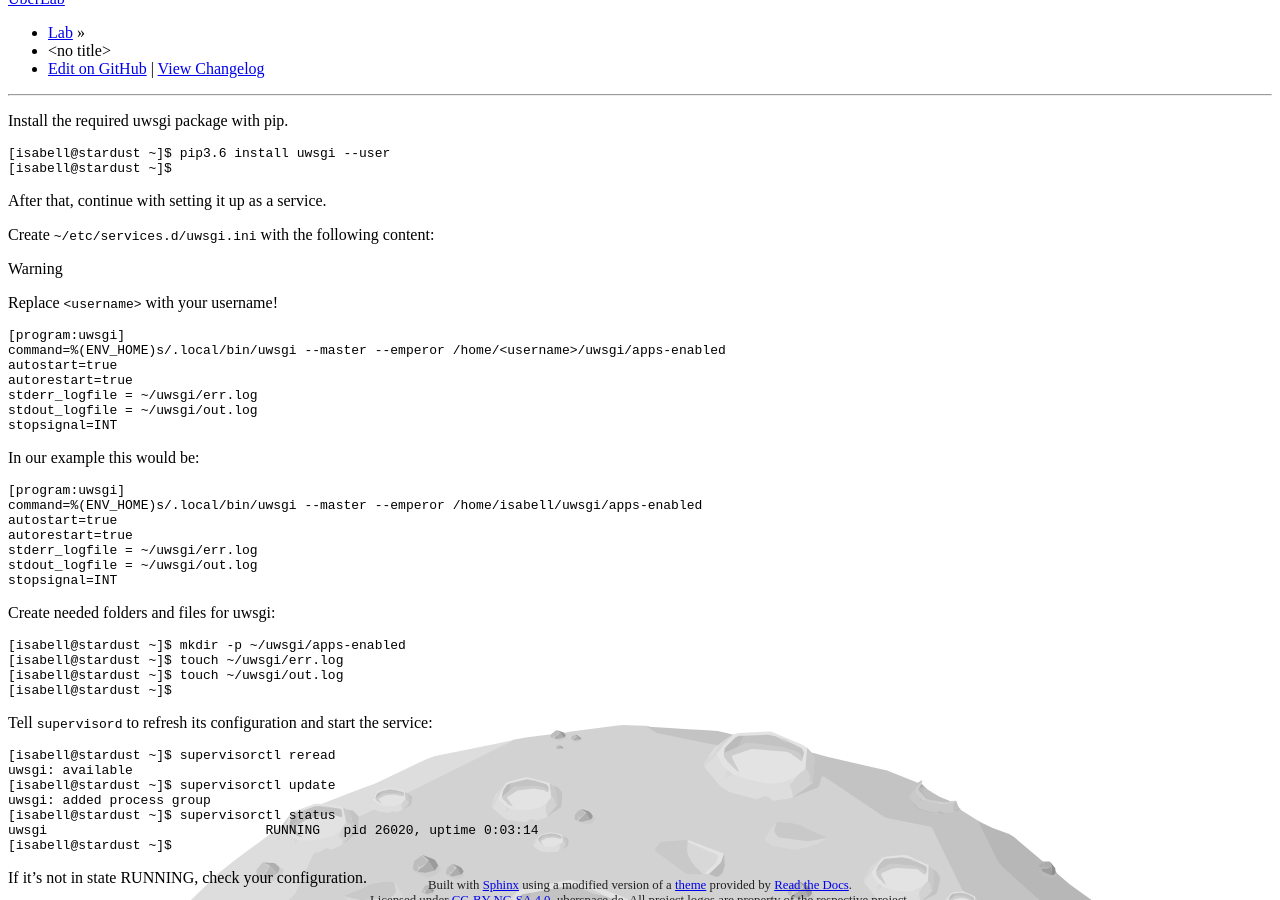
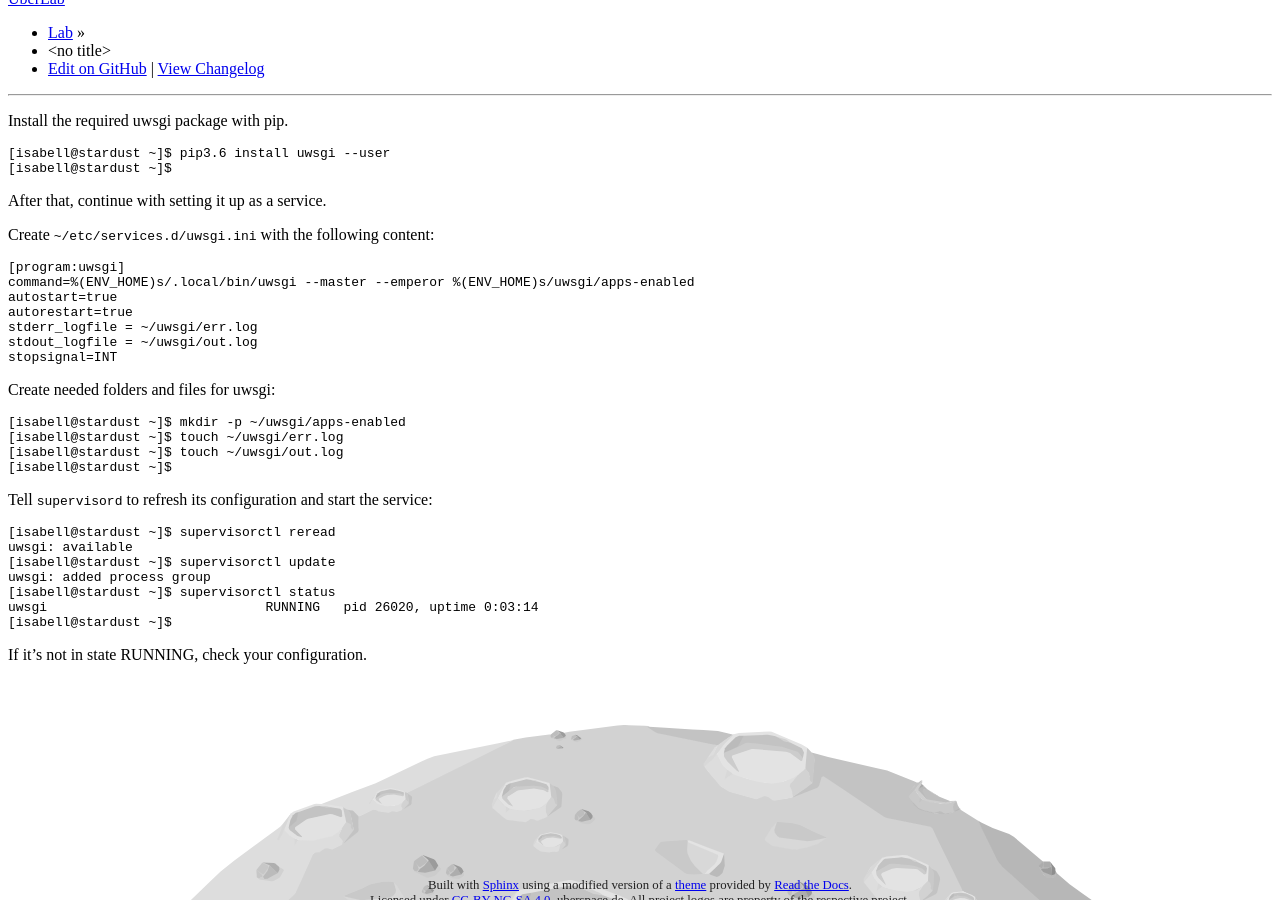
Before and after one commit to Uberspace/lab, a Sphinx documentation site: the page built from source/includes/install-uwsgi.rst, in a window 1280 px wide and 900 px high, scrolled down 1205 px. Built offline with Sphinx 7.4.7 and the Read the Docs theme 2.0.0, drawn with Linux system fonts in a browser that asks for light colours.

Commit message:
remove sample code block

```diff
--- a/source/includes/install-uwsgi.rst
+++ b/source/includes/install-uwsgi.rst
@@ -9,25 +9,10 @@ After that, continue with setting it up as a service.
 
 Create  ``~/etc/services.d/uwsgi.ini`` with the following content:
 
-.. warning:: Replace ``<username>`` with your username!
-
-.. code-block:: ini
-  :emphasize-lines: 2
-
-  [program:uwsgi]
-  command=%(ENV_HOME)s/.local/bin/uwsgi --master --emperor /home/<username>/uwsgi/apps-enabled
-  autostart=true
-  autorestart=true
-  stderr_logfile = ~/uwsgi/err.log
-  stdout_logfile = ~/uwsgi/out.log
-  stopsignal=INT
-
-In our example this would be:
-
 .. code-block:: ini
 
   [program:uwsgi]
-  command=%(ENV_HOME)s/.local/bin/uwsgi --master --emperor /home/isabell/uwsgi/apps-enabled
+  command=%(ENV_HOME)s/.local/bin/uwsgi --master --emperor %(ENV_HOME)s/uwsgi/apps-enabled
   autostart=true
   autorestart=true
   stderr_logfile = ~/uwsgi/err.log
```
